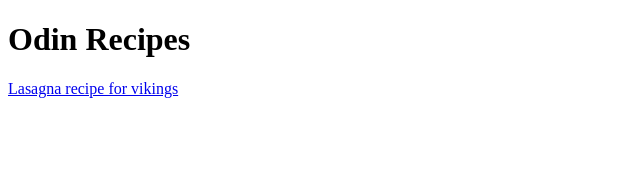
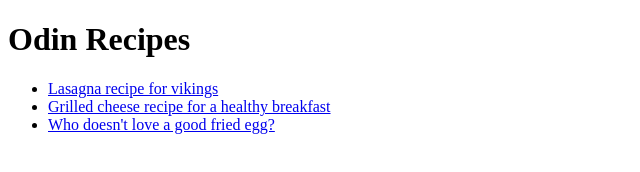
Before and after one commit to uyennhiquang/odin-recipes, a plain HTML site: page index.html in a window 1280 px wide. Shown: the whole page, without its empty margins (0-640 px from the left). Drawn offline with Linux system fonts and the light colour scheme.

Commit message:
Add 2 more recipes

```diff
--- a/index.html
+++ b/index.html
@@ -6,6 +6,10 @@
     </head>
     <body>
         <h1>Odin Recipes</h1>
-        <a href="./recipes/lasagna.html">Lasagna recipe for vikings</a>
+        <ul>
+            <li><a href="./recipes/lasagna.html">Lasagna recipe for vikings</a></li>
+            <li><a href="./recipes/grilled-cheese.html">Grilled cheese recipe for a healthy breakfast</a></li>
+            <li><a href="./recipes/fried-egg.html">Who doesn't love a good fried egg?</a></li>
+        </ul>
     </body>
 </html>
```
Also changed, not shown: recipes/fried-egg.html (added), recipes/grilled-cheese.html (added).
